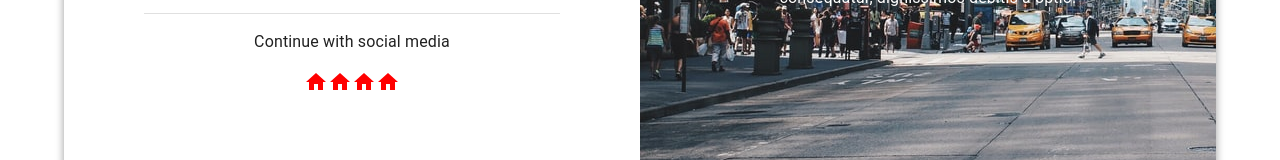
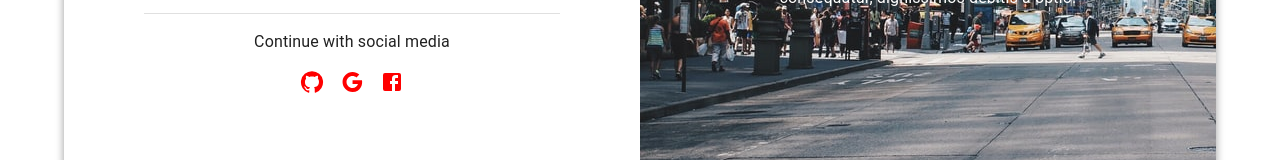
Before and after one commit to Cedric921/react_login_2, a React (Create React App) app: page / in a window 1280 px wide. Shown: the part 478-638 px from the top of the page. Built offline with nearby package versions, Linux system fonts and the light colour scheme; the HTML template or start-up script is replaced by a standard one.

Commit message:
add the Icon

```diff
--- a/src/components/Login.js
+++ b/src/components/Login.js
@@ -21,7 +21,11 @@ import Visibility from '@mui/icons-material/Visibility'
 import VisibilityOff from '@mui/icons-material/VisibilityOff'
 import AccountCircle from '@mui/icons-material/AccountCircle'
 import SvgIcon from '@mui/material/SvgIcon'
-import EnhancedEncryptionIcon from '@mui/icons-material/EnhancedEncryption'
+import EnhancedEncryptionIcon from '@mui/icons-material/EnhancedEncryption';
+import GitHubIcon from '@mui/icons-material/GitHub';
+import GoogleIcon from '@mui/icons-material/Google';
+import FacebookIcon from '@mui/icons-material/Facebook'
+
 import ImageBg from './../assets/bg.jpg'
 import infinite from './../assets/infinite.png'
 
@@ -207,10 +211,9 @@ const Login = () => {
                     justifyContent: 'center',
                   }}
                 >
-                  <HomeIcon sx={{ color: 'red' }} />
-                  <HomeIcon sx={{ color: 'red' }} />
-                  <HomeIcon sx={{ color: 'red' }} />
-                  <HomeIcon sx={{ color: 'red' }} />
+                  <GitHubIcon sx={{ color: 'red', marginX: 1 }} />
+                  <GoogleIcon sx={{ color: 'red', marginX: 1 }} />
+                  <FacebookIcon sx={{ color: 'red', marginX: 1 }} />
                 </Box>
               </Stack>
             </Grid>
--- a/src/themes/Theme.js
+++ b/src/themes/Theme.js
@@ -14,7 +14,7 @@ export const theme = createTheme({
       main: red[400],
     },
   },
-  Button: {
+  MuiButton: {
     styleOverrides: {
       root: {
         background: 'linear-gradient(45deg, red, #FF8E53)',
```
